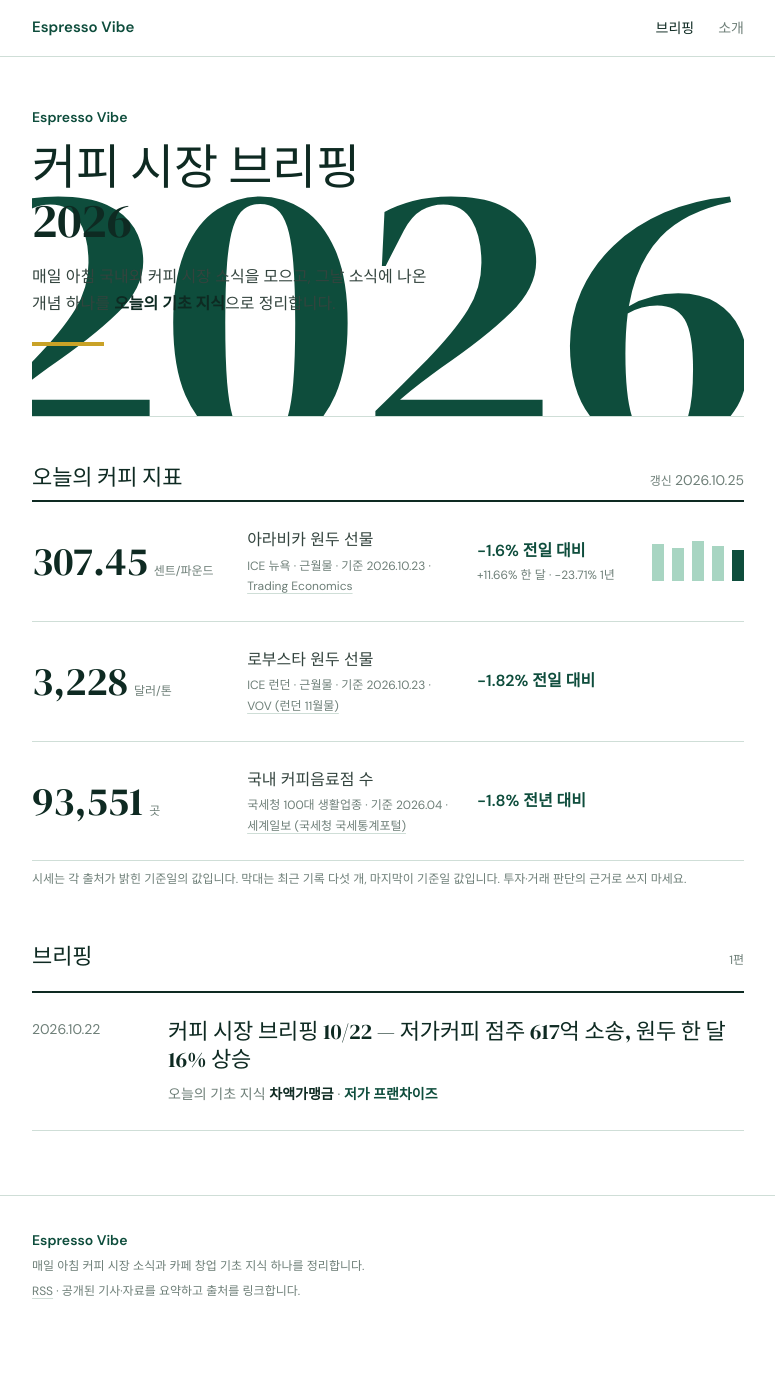
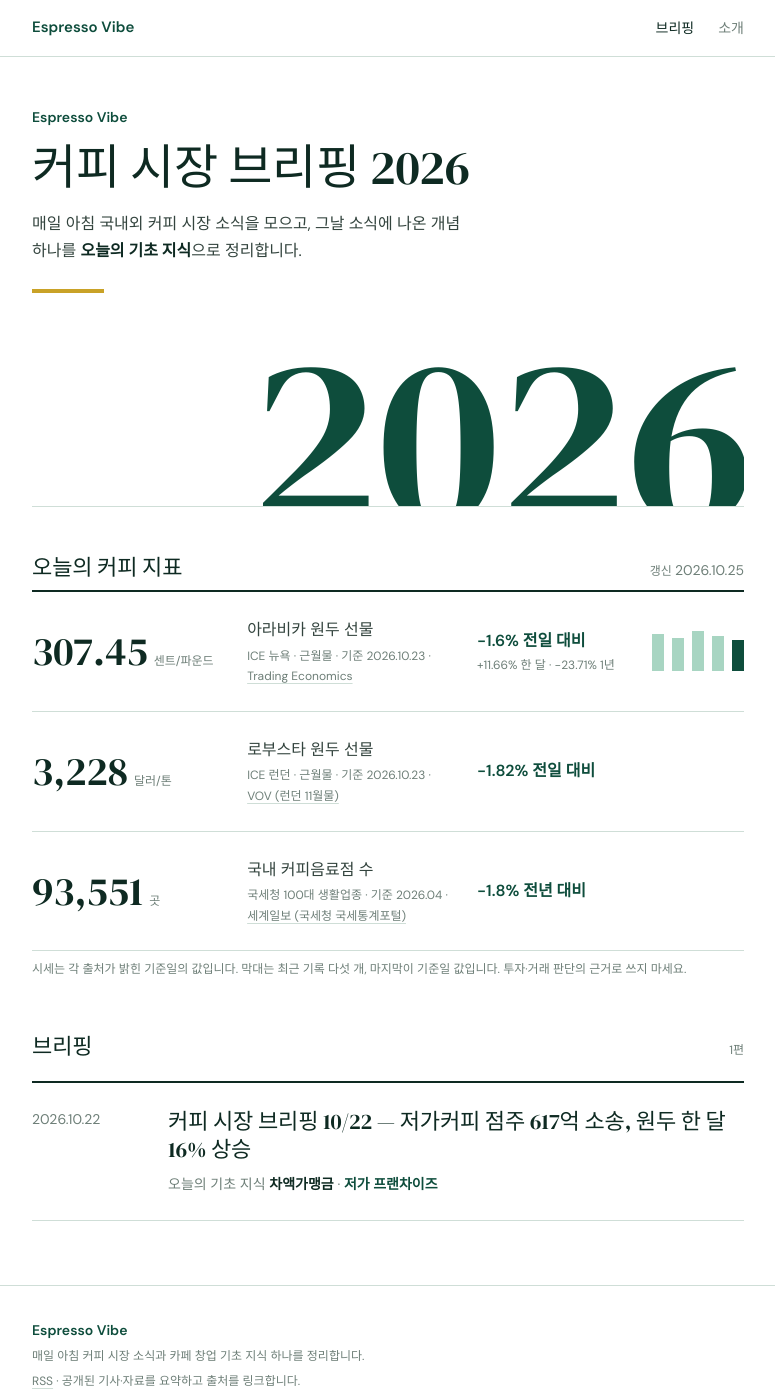
Before and after one commit to Jaydeniel/coffee-briefing-blog, a Jekyll site: the page built from index.md, in a window 1280 px wide and 1400 px high. Shown: the whole window, without its empty margins (252-1027 px from the left). Built offline with Jekyll 4.4.1, drawn with Linux system fonts in a browser that asks for light colours; some web fonts are replaced.

Commit message:
표지: 거대 연도가 글과 겹치지 않게 크기·높이 조정

```diff
--- a/_sass/espresso/_components.scss
+++ b/_sass/espresso/_components.scss
@@ -1,7 +1,7 @@
 // 홈 표지(GiantYear), 글 목록(선으로 나눈 줄), 글 머리, 이전·다음
 // 표지: 회사명 evergreen 소형 → display-cover 제목 → 스탠드퍼스트 → gold 키라인 → 잘린 거대 연도
-.cover { position: relative; overflow: hidden; min-height: 360px; margin: calc(-1 * var(--space-12)) 0 var(--space-12); padding: var(--space-12) 0 var(--space-8); border-bottom: var(--rule-hairline); }
-.cover-text { position: relative; z-index: 1; max-width: 56%; }
+.cover { position: relative; overflow: hidden; min-height: 450px; margin: calc(-1 * var(--space-12)) 0 var(--space-12); padding: var(--space-12) 0 var(--space-8); border-bottom: var(--rule-hairline); }
+.cover-text { position: relative; z-index: 1; max-width: 62%; }
 .cover-co { margin: 0 0 var(--space-3); color: var(--evergreen); font-weight: 600; font-size: var(--fs-label); }
 .cover-title { font-size: var(--fs-display-cover); line-height: 1.1; }
 .cover-stand { margin-top: var(--space-4); color: var(--text); }
--- a/_sass/espresso/_tokens.scss
+++ b/_sass/espresso/_tokens.scss
@@ -34,7 +34,7 @@
   --fs-figure: 40px;
   --fs-display-cover: clamp(34px, 2.4vw + 22px, 48px);
   --fs-pull-quote: 24px;
-  --fs-display-year: clamp(170px, 30vw, 380px);
+  --fs-display-year: 240px; // 원본 360~420px(1920 캔버스). 760px 본문 폭에서 글과 겹치지 않는 크기
   --lh-body: 1.72;
 
   // 간격 (원본 그대로)
```
